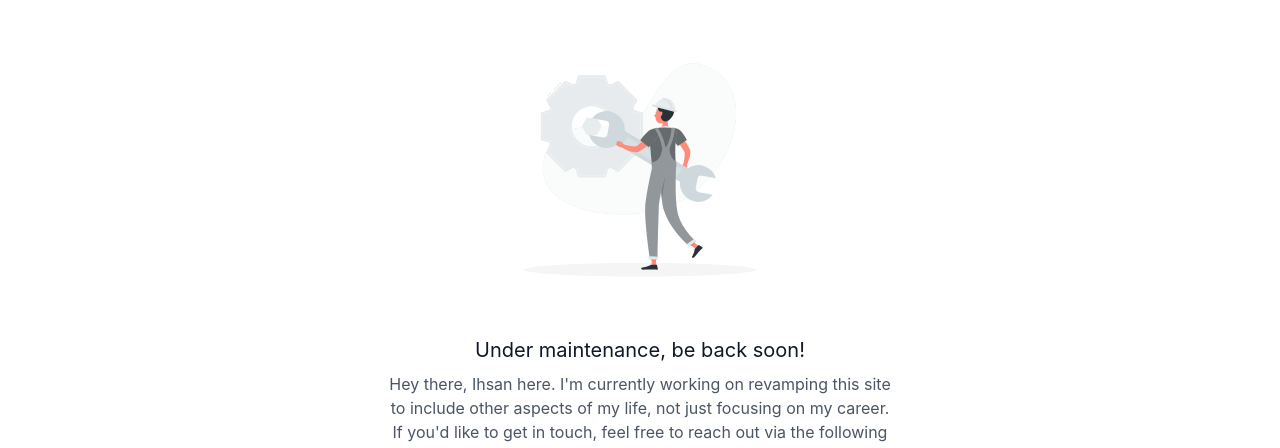
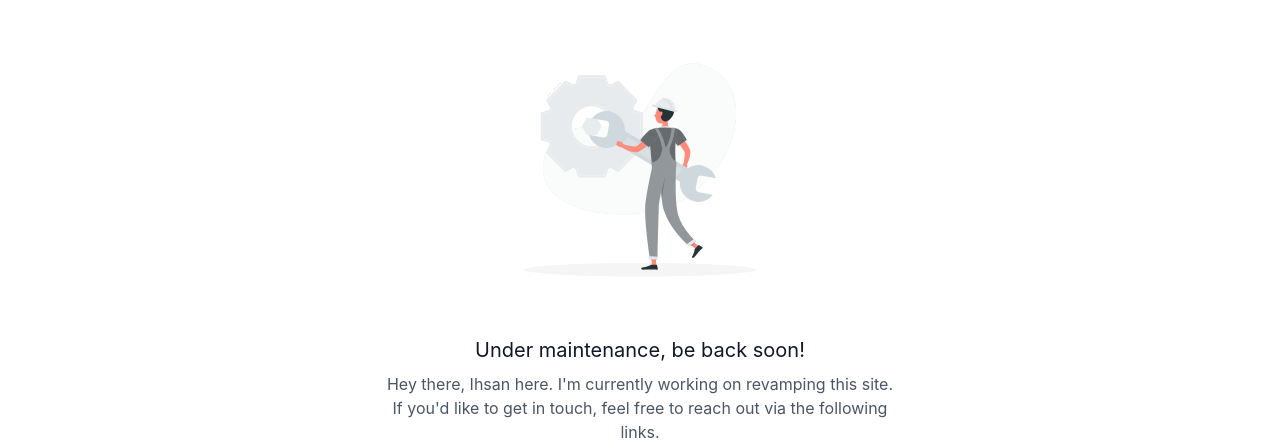
Before and after one commit to ihsanashi/portfolio, an Astro site: page / in a window 1280 px wide. Shown: the top 448 px of the page. Built offline with nearby package versions, Linux system fonts and the light colour scheme; Astro itself is replaced by a stand-in of ours.

Commit message:
chore: update content

```diff
--- a/src/pages/index.astro
+++ b/src/pages/index.astro
@@ -25,9 +25,8 @@ const buildYear = new Date().getFullYear();
         <div class='text-center max-w-lg'>
           <h3 class='text-xl text-gray-900 pb-2'>Under maintenance, be back soon!</h3>
           <p class='text-gray-600'>
-            Hey there, Ihsan here. I'm currently working on revamping this site to include other
-            aspects of my life, not just focusing on my career. If you'd like to get in touch, feel
-            free to reach out via the following links.
+            Hey there, Ihsan here. I'm currently working on revamping this site. If you'd like to
+            get in touch, feel free to reach out via the following links.
           </p>
         </div>
       </section>
```
